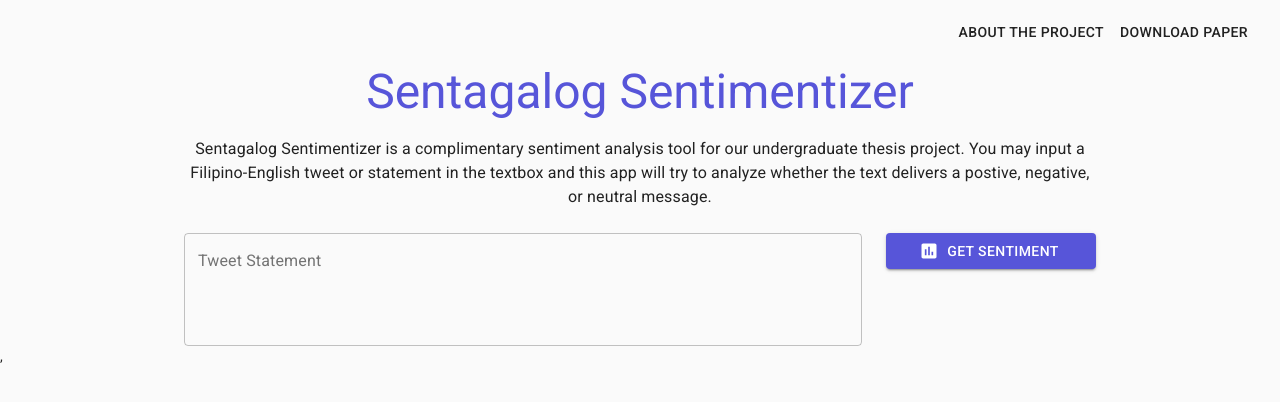
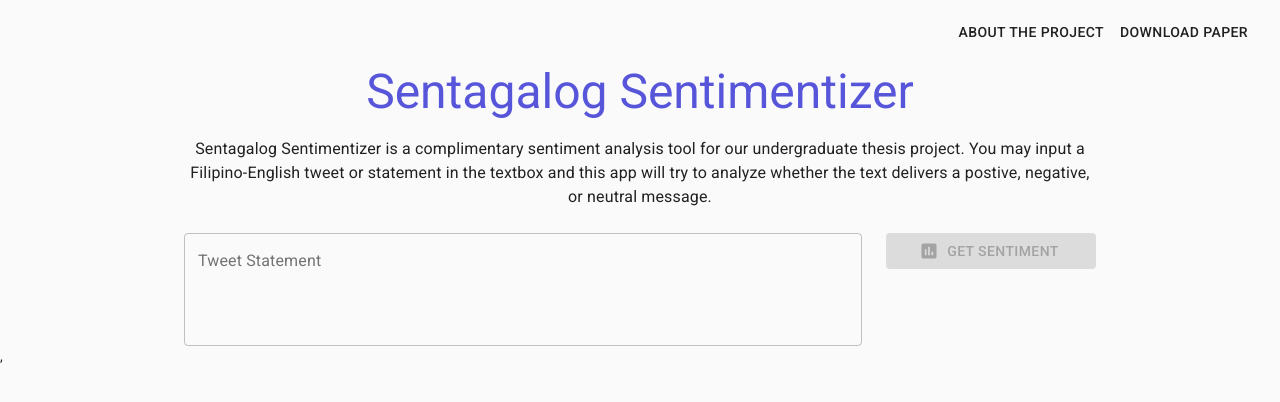
Before and after one commit to kbaldo/sentagalog-sentimentizer, a React (Create React App) app: page / in a window 1280 px wide. Shown: the top 402 px of the page. Built offline with nearby package versions, Linux system fonts and the light colour scheme.

Commit message:
Fix bug on button not disabling when textfield is empty

```diff
--- a/src/components/Home/TweetField.jsx
+++ b/src/components/Home/TweetField.jsx
@@ -4,7 +4,7 @@ import { Grid } from "@material-ui/core";
 import GetSentiment from "./GetSentiment";
 
 export default function TweetField() {
-  const [value, setValue] = React.useState("Controlled");
+  const [value, setValue] = React.useState("");
 
   const handleChange = (event) => {
     setValue(event.target.value);
```
